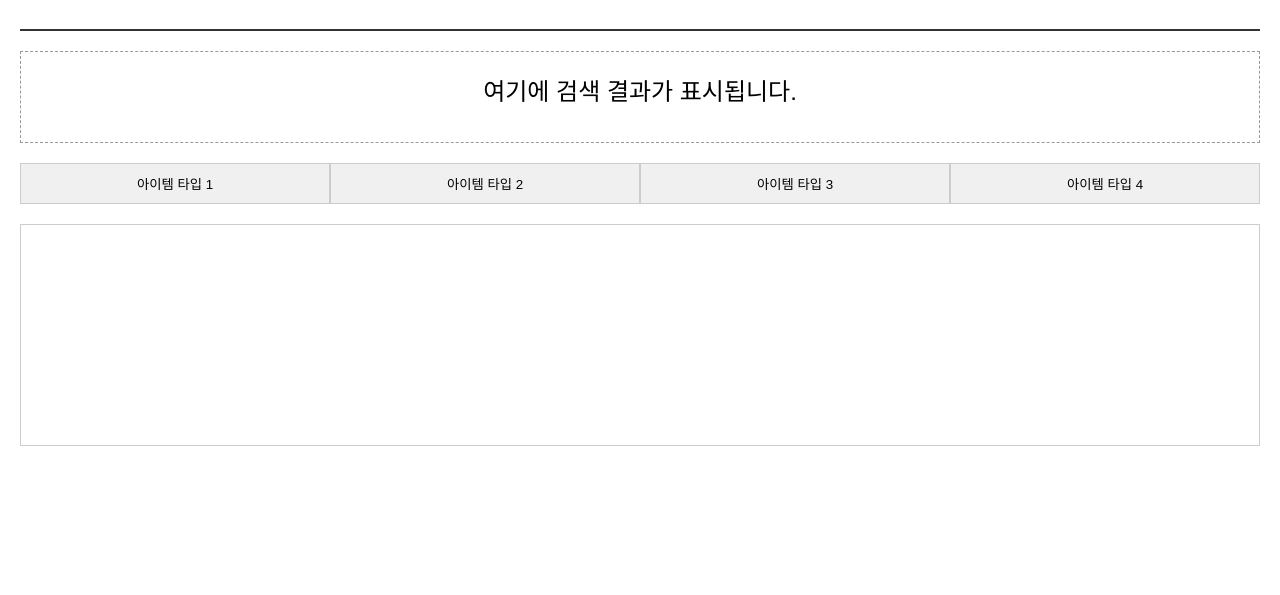
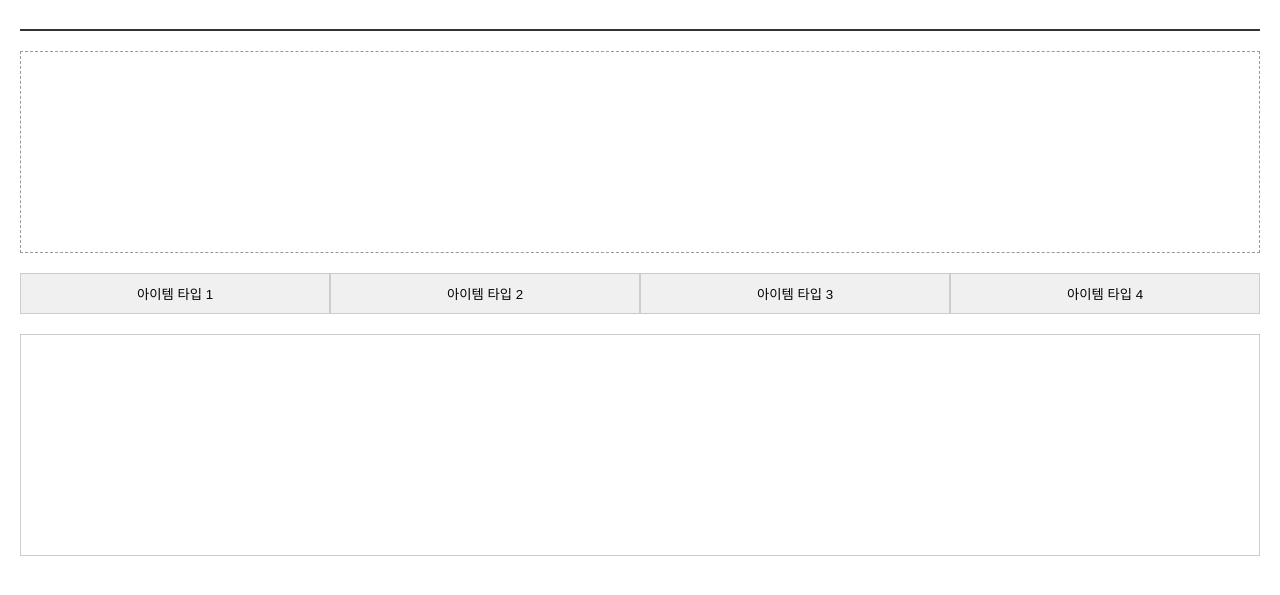
Before and after one commit to hbhybh/Test-1, a plain HTML site: page index.html in a window 1280 px wide. Shown: the part 81-676 px from the top of the page. Drawn offline with Linux system fonts and the light colour scheme.

Commit message:
Update index.html

```diff
--- a/index.html
+++ b/index.html
@@ -10,7 +10,17 @@
         .search-box { display: flex; }
         .search-box input[type="text"] { border: 1px solid #ccc; padding: 5px; }
         .search-box button { background-color: #333; color: white; border: none; padding: 5px 10px; cursor: pointer; }
-        .search-result-display { margin: 20px 0; padding: 20px; border: 1px dashed #999; text-align: center; font-size: 1.5em; min-height: 50px; }
+
+        /* 이 부분을 수정했습니다. */
+        .search-result-display {
+            margin: 20px 0;
+            padding: 50px; /* padding 값을 늘려 빈 공간의 높이를 키웁니다. */
+            border: 1px dashed #999;
+            text-align: center;
+            font-size: 1.5em;
+            min-height: 100px; /* 최소 높이를 설정하여 항상 공간이 확보되게 합니다. */
+        }
+
         .item-types { display: flex; margin-top: 20px; }
         .item-types button { flex: 1; padding: 10px; border: 1px solid #ccc; background-color: #f0f0f0; cursor: pointer; }
         .results-container { margin-top: 20px; border: 1px solid #ccc; padding: 10px; min-height: 200px; display: grid; grid-template-columns: repeat(auto-fill, minmax(150px, 1fr)); gap: 10px; }
@@ -28,8 +38,7 @@
     </div>
 
     <div id="searchResultDisplay" class="search-result-display">
-        여기에 검색 결과가 표시됩니다.
-    </div>
+        </div>
 
     <div class="item-types" id="itemTypeButtons">
         <button data-type="type1">아이템 타입 1</button>
```
